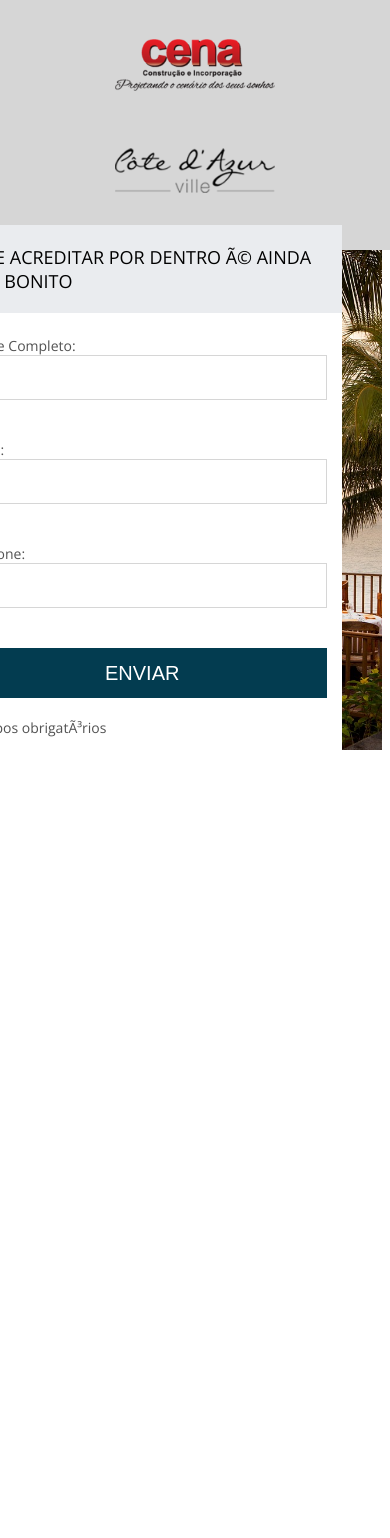
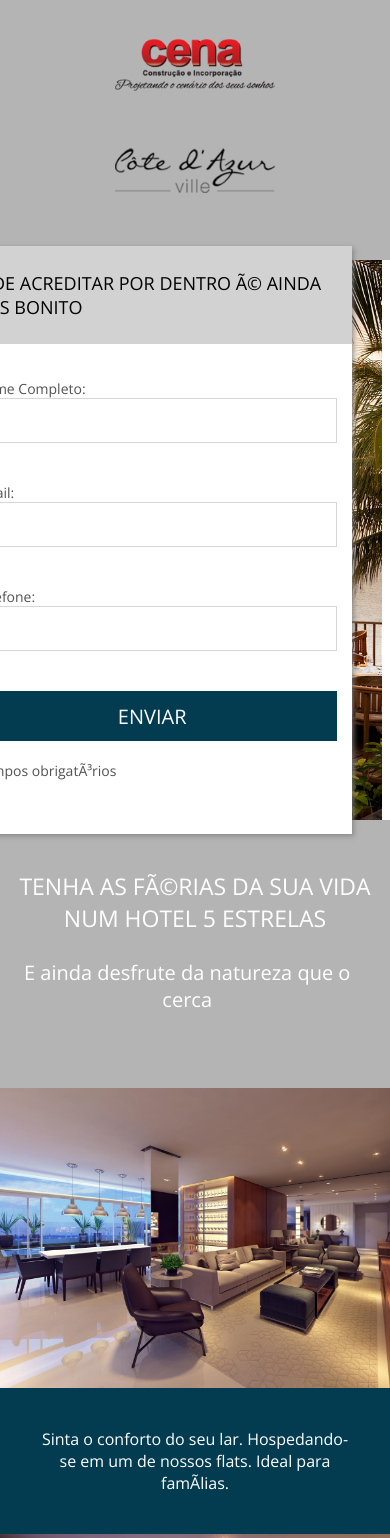
Before and after one commit to Augusto-Neves/Projeto_02-Landing-Page, a plain HTML site: page index.html in a window 390 px wide. Shown: the top 1538 px of the page. Before the commit the page ends 844 px from the top, so only its background shows below. Drawn offline with nearby package versions, Linux system fonts and the light colour scheme.

Commit message:
Seção Mosaico

```diff
--- a/css/style.css
+++ b/css/style.css
@@ -1,19 +1,22 @@
 :root {
-	--header-color: #d6d6d6;
-	--form-color: #eaecef;
-	--button-color: #033c50
+	--header-color: #b4b4b4;
+	--form-color: #d2d2d2;
+	--blue-color: #033c50;
+	--hover-color: #055674;
+	--box-shadow-color: #7e7e7ecc;
 }
 
 * {
 	margin: 0;
 	padding: 0;
 	box-sizing: border-box;
+	font-family: 'Open Sans', sans-serif;
 }
 
 html,
 body {
-	font-family: 'Open Sans', sans-serif;
 	height: 100%;
+	background-color: #ffffff;
 }
 
 .container {
@@ -28,7 +31,7 @@ body {
 
 header {
 	background-color: var(--header-color);
-	padding: 10px 2% 30px 2%;
+	padding: 10px 2% 40px 2%;
 }
 
 .logo-1 {
@@ -46,7 +49,6 @@ header {
 	float: right;
 	width: 160px;
 	height: 90px;
-	/* background-color: blue; */
 	background-image: url(../imagens/logo2.png);
 	background-size: 100% auto;
 	background-repeat: no-repeat;
@@ -59,35 +61,40 @@ section.cover-form {
 }
 
 .bg {
-	height: 500px;
+	position: relative;
+	height: 560px;
+	background-position: center;
 	background-size: cover;
-	background-position: center;
 	background-image: url(../imagens/beach.jpg);
 }
 
 .form-container {
-	float: right;
+	position: absolute;
+	right: 30px;
+	z-index: 2;
+	top: -2.5%;
 	width: 400px;
-	margin-right: 40px;
-	height: 110%;
+	height: 105%;
+	-webkit-box-shadow: 2px 2px 5px 0px var(--box-shadow-color);
+	-moz-box-shadow: 2px 2px 5px 0px var(--box-shadow-color);
+	box-shadow: 2px 2px 5px 0px var(--box-shadow-color);
 	background-color: white;
 
-	position: relative;
-	top: -5%;
 }
 
 .form-container h2 {
-	text-transform: uppercase;
 	font-weight: normal;
-	padding: 20px 15px;
+	padding: 25px 15px;
 	color: black;
 	background-color: var(--form-color);
 	font-size: 18px;
+
+	text-transform: uppercase;
 }
 
 .form-container form {
+	margin-top: 20px;
 	padding: 15px;
-	margin-top: 8px;
 }
 
 .form-container p {
@@ -99,7 +106,7 @@ section.cover-form {
 	margin-top: 40px;
 }
 
-.form-wraper:last-child{
+.form-wraper:last-child {
 	margin-top: 20px;
 }
 
@@ -109,19 +116,138 @@ input[type=tel] {
 	width: 100%;
 	height: 45px;
 	line-height: 45px;
-	padding: 20px;
+	padding-left: 10px;
 	border: 1px solid #cccc;
 }
 
 .form-container form input[type=submit] {
 	text-transform: uppercase;
 	color: white;
-	background-color: var(--button-color);
+	background-color: var(--blue-color);
 	width: 100%;
 	height: 50px;
 	font-size: 20px;
 	cursor: pointer;
 	border: 0;
+	transition: background-color 0.7s;
+}
+
+.form-container form input[type=submit]:hover {
+	background-color: var(--hover-color);
+}
+
+section.chamada {
+	z-index: 1;
+	width: 100%;
+	text-align: center;
+	position: relative;
+}
+
+section.chamada .container {
+	padding: 50px 0;
+	background-color: var(--header-color);
+}
+
+section.chamada h2 {
+	width: 96%;
+	max-width: 600px;
+	display: inline-block;
+	color: white;
+	text-transform: uppercase;
+	font-size: 23px;
+	font-weight: 400;
+}
+
+section.chamada p {
+	padding: 25px 0;
+	width: 96%;
+	color: white;
+	font-size: 20px;
+}
+
+.mosaico .container {
+	background-color: var(--blue-color);
+}
+
+.flex-mosaico {
+	display: flex;
+	align-items: center;
+	justify-content: center;
+}
+
+.img-1-mosaico,
+.img-2-mosaico,
+.img-3-mosaico,
+.img-4-mosaico {
+	background-position: center;
+	background-size: cover;
+	width: 60%;
+}
+
+.img-1-mosaico {
+	background-image: url(../imagens/mosaico1.jpg);
+	height: 300px;
+}
+
+.img-2-mosaico {
+	background-image: url(../imagens/mosaico2.jpg);
+	height: 300px;
+}
+
+.img-3-mosaico {
+	background-image: url(../imagens/mosaico3.jpg);
+	height: 300px;
+}
+
+.img-4-mosaico {
+	background-image: url(../imagens/mosaico4.jpg);
+	height: 300px;
+}
+
+.item-2-mosaico {
+	display: flex;
+	width: 40%;
+	height: 300px;
+	padding: 40px;
+}
+
+.item-2-mosaico p {
+	align-self: center;
+	align-items: center;
+	color: #ffffff;
+}
+
+footer .container{
+	text-align: center;
+	padding: 20px 0;
+	background-color: var(--header-color);
+}
+footer img {
+	width: 130px;
+}
+@media screen and (max-width:768px) {
+	.flex-mosaico {
+		display: block;
+		text-align: center;
+		text-align: -webkit-center;
+	}
+
+	.img-1-mosaico,
+	.img-2-mosaico,
+	.img-3-mosaico,
+	.img-4-mosaico {
+		width: 100%;
+	}
+
+	.item-2-mosaico{
+		width: 100%;
+		height: auto;
+
+	}
+
+	.item-2-mosaico p{
+		text-align: center;
+	}
 
 }
 
@@ -136,4 +262,25 @@ input[type=tel] {
 		display: inline-block;
 		float: none;
 	}
+
+	div.form-container {
+		margin: 0 auto;
+	}
 }
+
+@media screen and(max-width: 960px) {
+	.bg {
+		height: auto;
+		padding: 40px 0;
+		text-align: center;
+	}
+
+	div.form-container {
+		width: 96%;
+		max-width: 400px;
+		height: auto;
+		position: static;
+		display: inline-block;
+		margin: 0 auto;
+	}
+}
--- a/index.html
+++ b/index.html
@@ -62,8 +62,59 @@
 			</div>
 			<!--form-container-->
 		</div>
+		<div class="clear"></div>
 	</section>
 	<!--cover-form-->
+	<section class="chamada">
+		<div class="container">
+			<h2>Tenha as Férias da sua vida num hotel 5 estrelas</h2>
+			<p>E ainda desfrute da natureza que o cerca </p>
+
+		</div>
+	</section>
+	<!--chamada-->
+	<section class="mosaico">
+		<div class="container">
+			<div class="flex-mosaico">
+				<div class="img-1-mosaico">
+
+				</div>
+				<div class="item-2-mosaico">
+					<p>Sinta o conforto do seu lar. Hospedando-se em um de nossos flats. Ideal para famílias.</p>
+				</div>
+			</div>
+			<div class="flex-mosaico">
+				<div class="img-2-mosaico" style="order: 2;">
+
+				</div>
+				<div class="item-2-mosaico">
+					<p>Escolha também uma das nossas confortáveis suites.</p>
+				</div>
+			</div>
+			<div class="flex-mosaico">
+				<div class="img-3-mosaico">
+
+				</div>
+				<div class="item-2-mosaico">
+					<p>Desfrute de uma vista maravilhosa de frente pro mar.</p>
+				</div>
+			</div>
+			<div class="flex-mosaico">
+				<div class="img-4-mosaico" style="order: 2;">
+
+				</div>
+				<div class="item-2-mosaico">
+					<p>E ainda aproveite da nosso salão de jogos, área de lazer e academia.</p>
+				</div>
+			</div>
+	</section>
+	<!--mosaico-->
+	<footer>
+		<div class="container">
+			<img src="./imagens/logo1.png" alt="Logo">
+			<p>Todos os direitos reservados</p>
+		</div>
+	</footer>
 
 </body>
 
```
Also changed, not shown: imagens/arrow.png (added), imagens/mosaico1.jpg (added), imagens/mosaico2.jpg (added), imagens/mosaico3.jpg (added), imagens/mosaico4.jpg (added).
